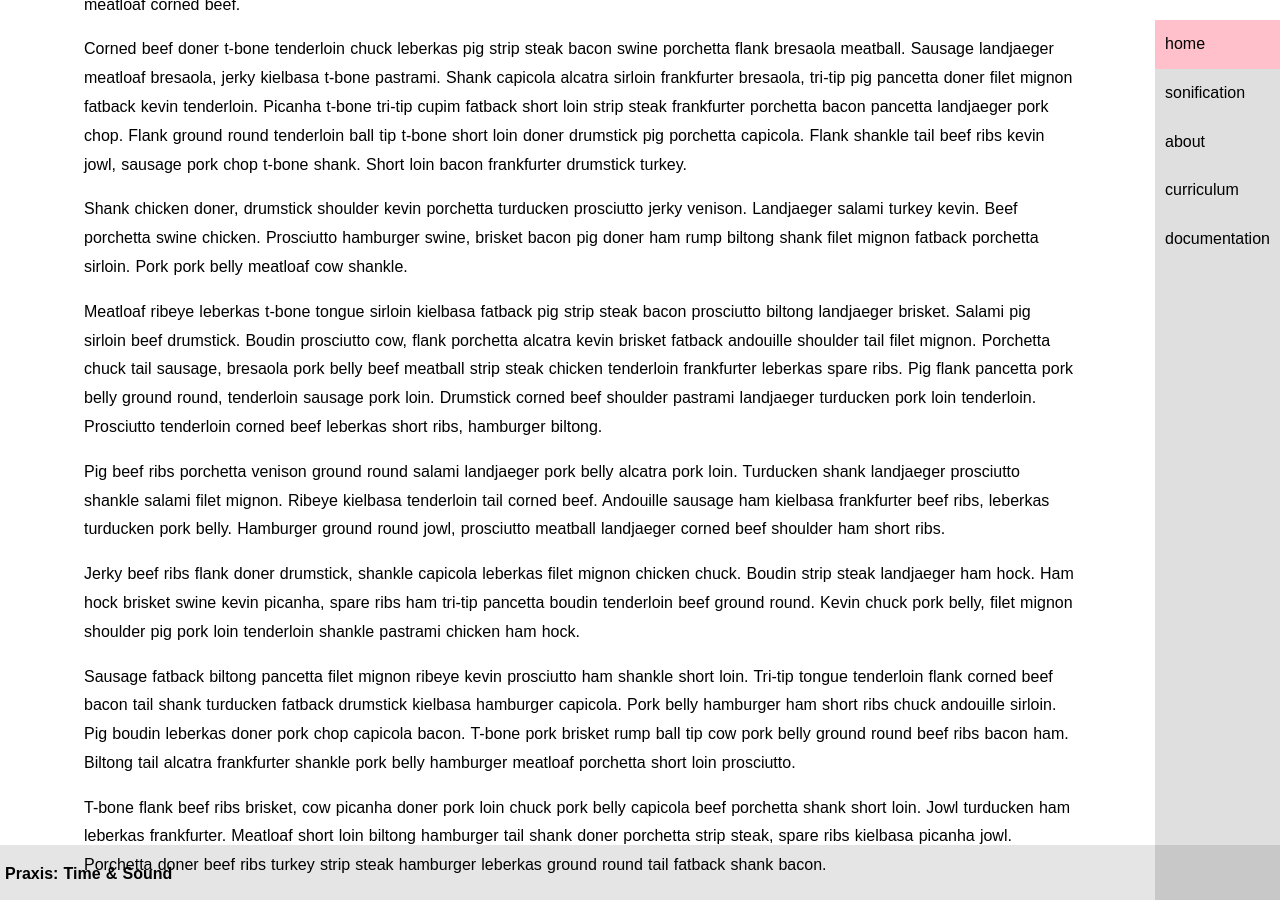
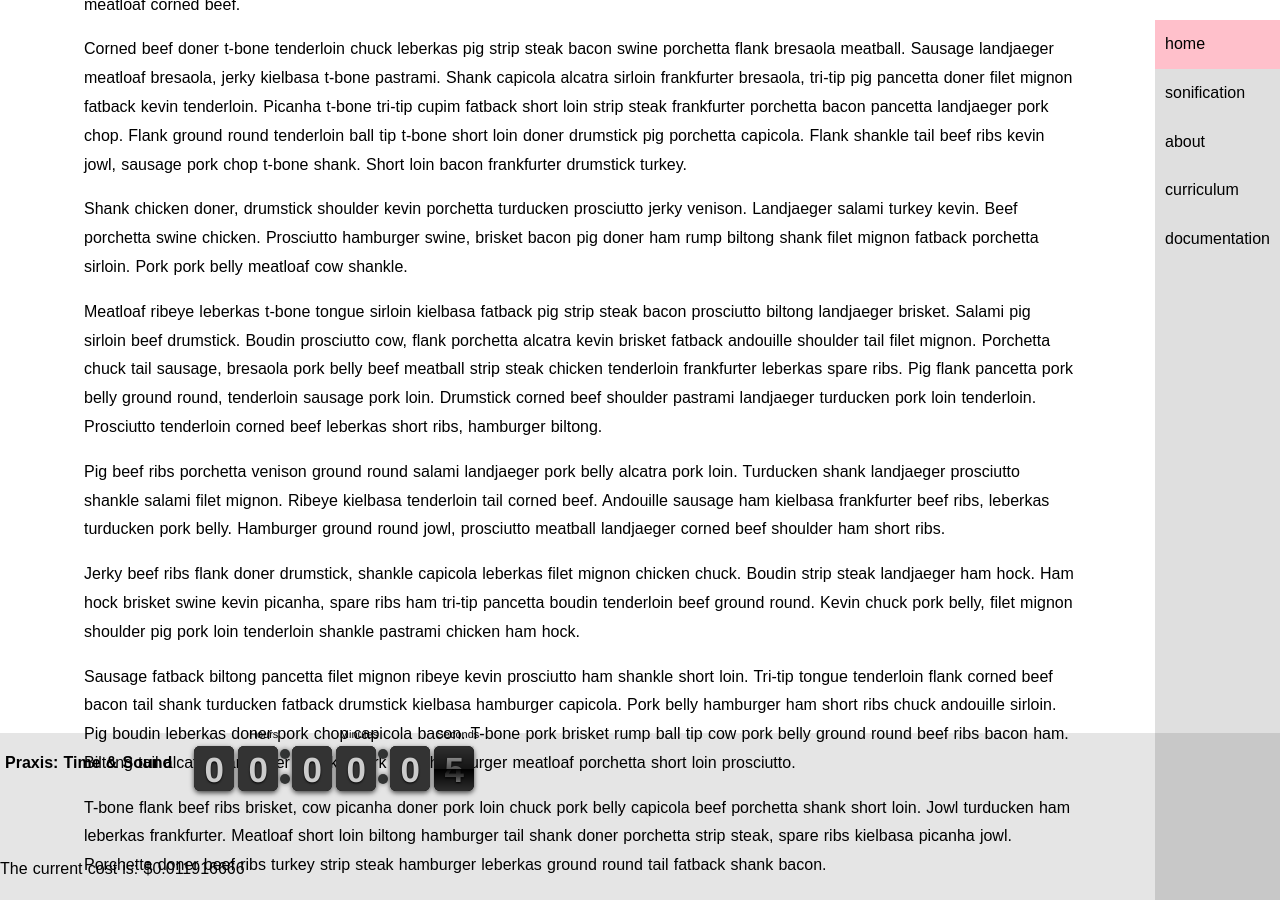
Before and after one commit to scholarslab/clockwork, a Jekyll site: the page built from about.md, in a window 1280 px wide and 900 px high, scrolled down 470 px. Built offline with Jekyll 4.4.1, drawn with Linux system fonts in a browser that asks for light colours; some web fonts are replaced.

Commit message:
removed unneeded backslash and also changed domain in config.yml

```diff
--- a/_config.yml
+++ b/_config.yml
@@ -13,7 +13,7 @@
   line in _config.yml. It will appear in your document head meta (for
   Google search results) and in your feed.xml site description.
 baseurl: "" # the subpath of your site, e.g. /blog
-url: "http://yourdomain.com" # the base hostname & protocol for your site
+url: "http://wormhole.scholarslab.org" # the base hostname & protocol for your site
 twitter_username: jekyllrb
 github_username:  jekyll
 
--- a/_layouts/default.html
+++ b/_layouts/default.html
@@ -44,7 +44,7 @@
     </main>
 
     <script src="https://ajax.googleapis.com/ajax/libs/jquery/2.2.2/jquery.min.js"></script>
-       <script src="/flipclock.js/"></script>
+       <script src="/flipclock.js"></script>
        <script>
          $(document).ready(function(){
            console.log("hello");
```
